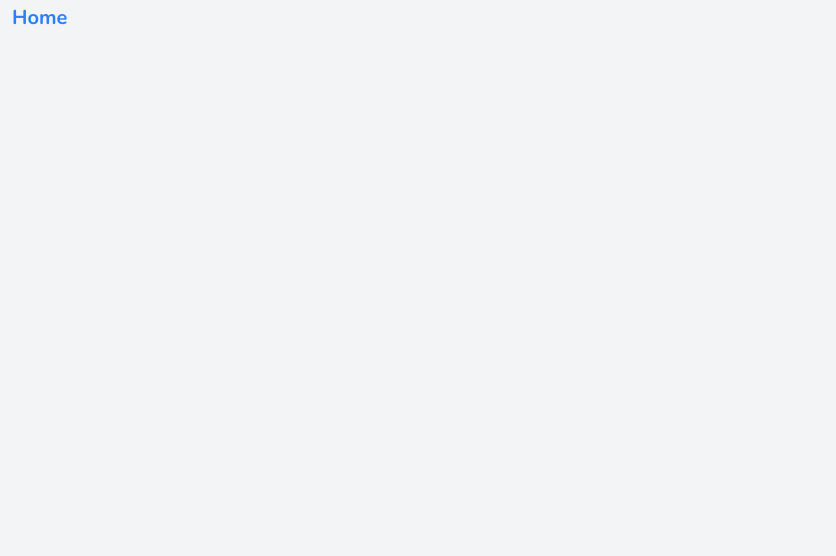
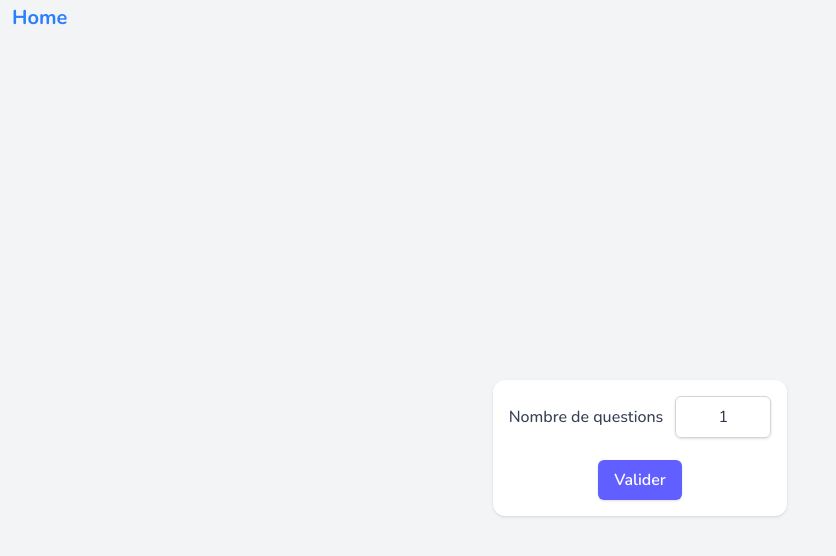
Before and after one commit to AralachDeRiv/random-memo-exo, a React (Vite) app: page /error-detection in a window 1280 px wide. Shown: the top 556 px of the page, without its empty margins (0-836 px from the left). Built offline with nearby package versions, Linux system fonts and the light colour scheme.

Commit message:
detection settings form

```diff
--- /dev/null
+++ b/src/components/detection/DetectionSettingsForm.jsx
@@ -0,0 +1,45 @@
+import React, { useState } from "react";
+
+const DetectionSettingsForm = ({ setNumberOfQuestions, setIsRunning }) => {
+  const [number, setNumber] = useState(1);
+
+  const handleSubmit = (e) => {
+    e.preventDefault();
+    if (number >= 1) {
+      setNumberOfQuestions(number);
+      setIsRunning(true);
+    }
+  };
+
+  return (
+    <form className="card flex flex-col gap-3.5">
+      <div className="flex flex-wrap justify-between items-center gap-3">
+        <label
+          htmlFor="numberOfCalculations"
+          className="font-medium text-gray-700 "
+        >
+          Nombre de questions
+        </label>
+        <input
+          type="number"
+          name="numberOfCalculations"
+          id="numberOfCalculations"
+          defaultValue="1"
+          min="1"
+          max="100"
+          onChange={(e) => setNumber(e.target.value)}
+          className="w-24 px-3 py-2 text-center border border-gray-300 rounded-md shadow-sm focus:outline-none focus:ring-2 focus:ring-indigo-400"
+        />
+      </div>
+      <button
+        type="submit"
+        onClick={handleSubmit}
+        className="mt-2 self-center px-4 py-2 bg-indigo-500 text-white font-semibold rounded-md shadow hover:bg-indigo-600 focus:outline-none focus:ring-2 focus:ring-indigo-400 active:scale-95 transition"
+      >
+        Valider
+      </button>
+    </form>
+  );
+};
+
+export default DetectionSettingsForm;
--- a/src/pages/ErrorDetection.jsx
+++ b/src/pages/ErrorDetection.jsx
@@ -1,10 +1,25 @@
-import React from "react";
+import React, { useState, useRef } from "react";
 import BackHomeBtn from "../components/BackHomeBtn";
+import DetectionSettingsForm from "../components/detection/DetectionSettingsForm";
 
 const ErrorDetection = () => {
+  const [numberOfQuestions, setNumberOfQuestions] = useState(null);
+  const [currentQuestion, setCurrentQuestion] = useState(0);
+  const [correctAnswers, setCorrectAnswers] = useState(0);
+  const [finished, setFinished] = useState(false);
+  const endTimeRef = useRef(0);
+  const [isRunning, setIsRunning] = useState(false);
+
   return (
-    <div>
+    <div className="min-h-screen w-full pt-24 px-5 flex items-center justify-center">
       <BackHomeBtn />
+
+      {!numberOfQuestions && !finished && (
+        <DetectionSettingsForm
+          setNumberOfQuestions={setNumberOfQuestions}
+          setIsRunning={setIsRunning}
+        />
+      )}
     </div>
   );
 };
```
